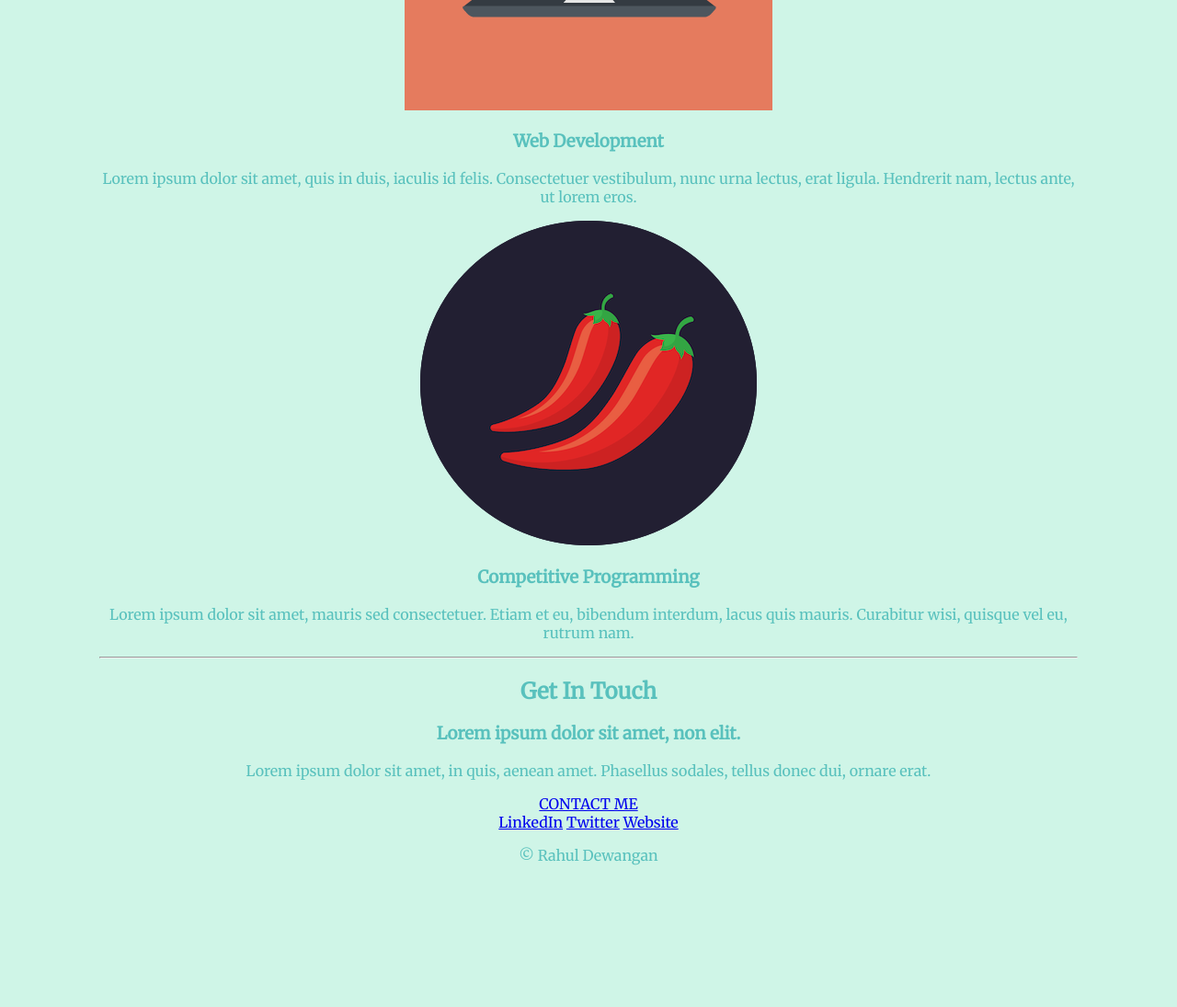
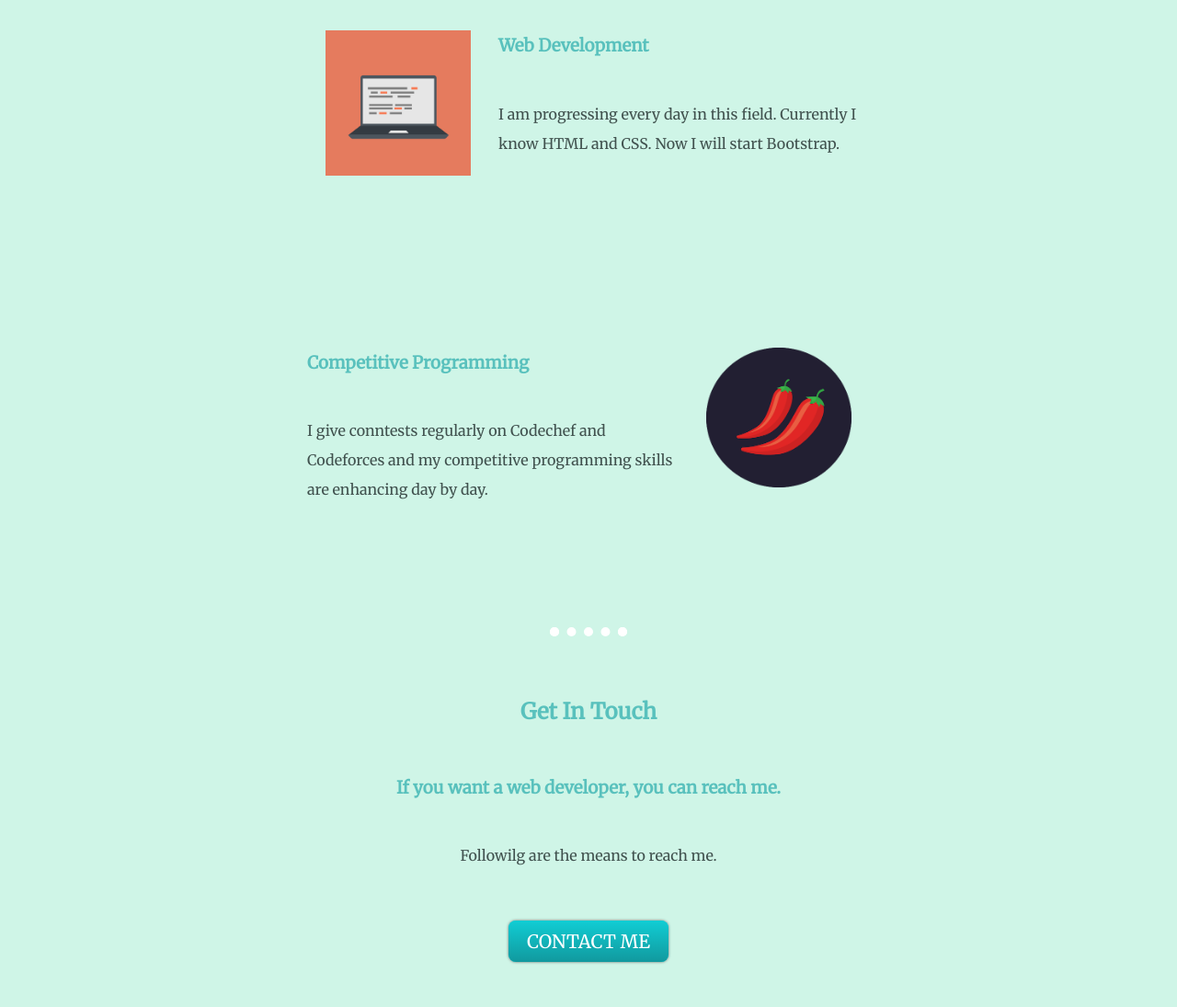
Before and after one commit to rahul2001dewangan/My-Site, a plain HTML site: page index.html in a window 1280 px wide. Shown: the part 1702-2797 px from the top of the page at 92% size. Before the commit the page ends 2766 px from the top, so only its background shows below. Drawn offline with Linux system fonts and the light colour scheme.

Commit message:
Add files via upload

```diff
--- a/css/styles.css
+++ b/css/styles.css
@@ -1,29 +1,127 @@
 body {
     background-color: #CFF5E7;
     color: #59C1BD;
-    padding: 100px;
+    padding-top: 100px;
     font-family: 'Merriweather', serif;
+    line-height: 2;
 }
-.top-container{
+
+.top-container {
     text-align: center;
 }
-.top-cloud{
-    position:relative;
+
+.top-cloud {
+    position: relative;
     left: 500px;
 }
-.bottom-cloud{
+
+.bottom-cloud {
     position: absolute;
     left: 500px;
 }
 
-h1{
+h1 {
     font-size: 500%;
     font-family: 'Sacramento', cursive;
+    padding: 10px;
 }
-.middle-container{
+
+h2 {
+    padding: 10px;
+}
+
+h3 {
+    padding: 10px;
+}
+
+.middle-container {
     padding-top: 100px;
     text-align: center;
 }
-.bottom-container{
+
+.bottom-container {
+    padding: 20px;
+    padding-bottom: 30px;
     text-align: center;
+    background-color: #59c1bd;
 }
+
+p {
+    color: #40514E;
+    padding: 10px;
+}
+
+hr {
+    border: dotted white 10px;
+    border-bottom: none;
+    height: 0;
+    width: 5%;
+}
+
+.btn {
+    background: #11cdd4;
+    background-image: -webkit-linear-gradient(top, #11cdd4, #11999e);
+    background-image: -moz-linear-gradient(top, #11cdd4, #11999e);
+    background-image: -ms-linear-gradient(top, #11cdd4, #11999e);
+    background-image: -o-linear-gradient(top, #11cdd4, #11999e);
+    background-image: linear-gradient(to bottom, #11cdd4, #11999e);
+    -webkit-border-radius: 8;
+    -moz-border-radius: 8;
+    border-radius: 8px;
+    -webkit-box-shadow: 0px 0px 3px #666666;
+    -moz-box-shadow: 0px 0px 3px #666666;
+    box-shadow: 0px 0px 3px #666666;
+    font-family: 'Merriweather', serif;
+    color: #ffffff;
+    font-size: 20px;
+    padding: 10px 20px 10px 20px;
+    text-decoration: none;
+}
+
+.btn:hover {
+    background: #30e3cb;
+    background-image: -webkit-linear-gradient(top, #30e3cb, #2bc4ad);
+    background-image: -moz-linear-gradient(top, #30e3cb, #2bc4ad);
+    background-image: -ms-linear-gradient(top, #30e3cb, #2bc4ad);
+    background-image: -o-linear-gradient(top, #30e3cb, #2bc4ad);
+    background-image: linear-gradient(to bottom, #30e3cb, #2bc4ad);
+    text-decoration: none;
+}
+
+.contact-me {
+    padding: 20px;
+}
+
+a {
+    color: white;
+    text-decoration: none;
+    font-family: 'Merriweather', serif;
+    padding: 20px;
+}
+
+a:hover {
+    color: #11999e;
+}
+
+.computer {
+    float: left;
+    width: 25%;
+    padding: 30px;
+}
+
+.chillies {
+    float: right;
+    width: 25%;
+    padding: 30px;
+
+
+}
+
+.skill-row {
+    width: 50%;
+    margin: auto;
+    text-align: left;
+    padding: 100px;
+    padding-top: 50px;
+    line-height: 2s;
+}
--- a/index.html
+++ b/index.html
@@ -23,7 +23,7 @@
         <div class="profile">
             <img style="border-radius: 100%; block-size: 200px;" src="Rahul.jpeg">
             <h2>Hello.</h2>
-            <p>Lorem ipsum dolor sit amet, vitae volutpat, dui conubia, dolor urna. Non auctor, montes nulla distinctio.
+            <p>I am a Computer Science and Engineering student at IIIT Kalyani.
             </p>
         </div>
         <hr>
@@ -32,30 +32,33 @@
             <div class="skill-row">
                 <img class="computer" src="computer.png" alt="">
                 <h3>Web Development</h3>
-                <p>Lorem ipsum dolor sit amet, quis in duis, iaculis id felis. Consectetuer vestibulum, nunc urna
-                    lectus, erat ligula. Hendrerit nam, lectus ante, ut lorem eros.</p>
+                <p>I am progressing every day in this field. Currently I know HTML and CSS. Now I will start Bootstrap.
+                </p>
             </div>
             <div class="skill-row">
                 <img class="chillies" src="chillies.png" alt="">
                 <h3>Competitive Programming</h3>
-                <p>Lorem ipsum dolor sit amet, mauris sed consectetuer. Etiam et eu, bibendum interdum, lacus quis
-                    mauris. Curabitur wisi, quisque vel eu, rutrum nam.</p>
+                <p>I give conntests regularly on Codechef and Codeforces and my competitive programming skills are
+                    enhancing day by day.</p>
             </div>
         </div>
         <hr>
         <div class="contact-me">
             <h2>Get In Touch</h2>
-            <h3>Lorem ipsum dolor sit amet, non elit.</h3>
-            <p>Lorem ipsum dolor sit amet, in quis, aenean amet. Phasellus sodales, tellus donec dui, ornare erat.</p>
+            <h3>If you want a web developer, you can reach me.</h3>
+            <p>Followilg are the means to reach me.</p>
+            <br>
             <a class="btn" href="mailto:rahuldewanganofficial@gmail.com">CONTACT ME</a>
+            <br>
+            <br>
         </div>
     </div>
 
 
     <div class="bottom-container">
         <a class="footer-link" href="https://in.linkedin.com/in/rahul-dewangan-0a7662241">LinkedIn</a>
-        <a class="footer-link" href="https://twitter.com/">Twitter</a>
-        <a class="footer-link" href="https://www.appbrewery.co/">Website</a>
+        <a class="footer-link" href="https://twitter.com/rahul__dewangan">Twitter</a>
+        <a class="footer-link" href="https://github.com/rahul2001dewangan">Github</a>
         <p>© Rahul Dewangan</p>
     </div>
 
```
